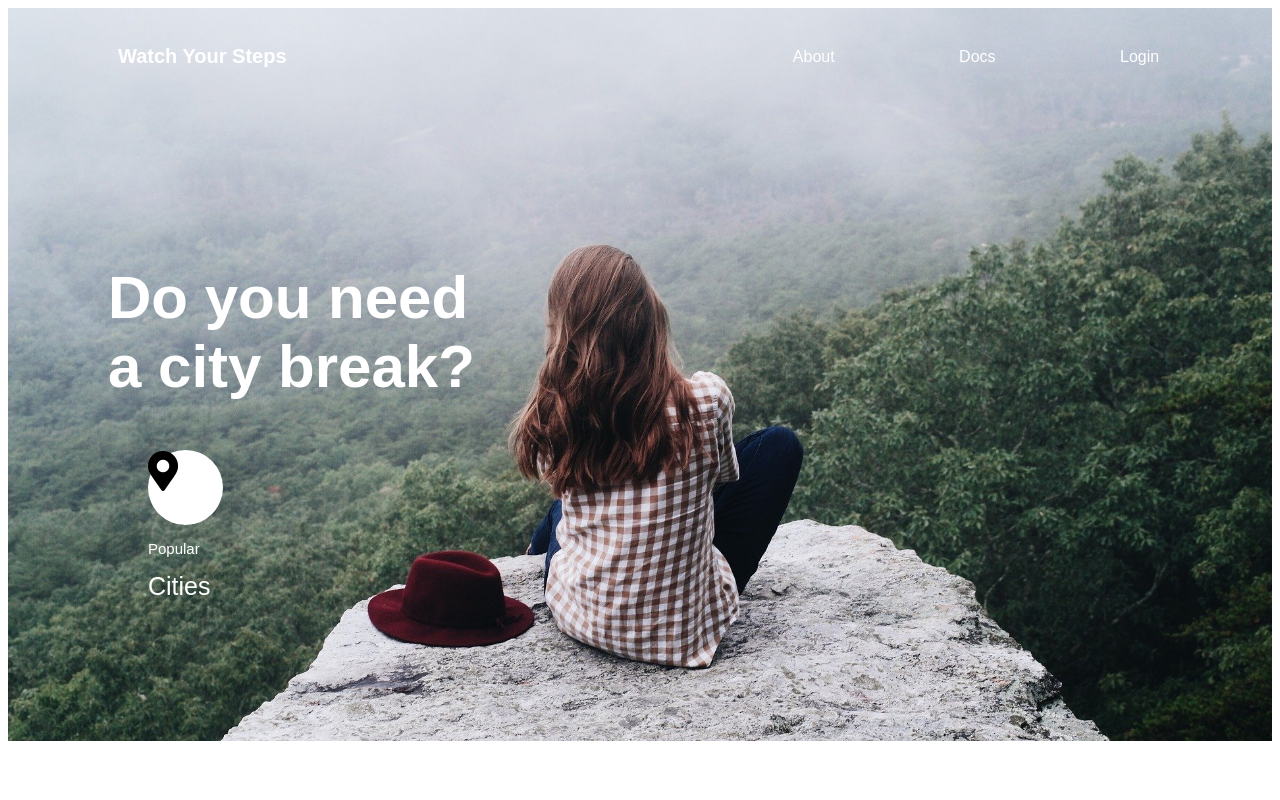
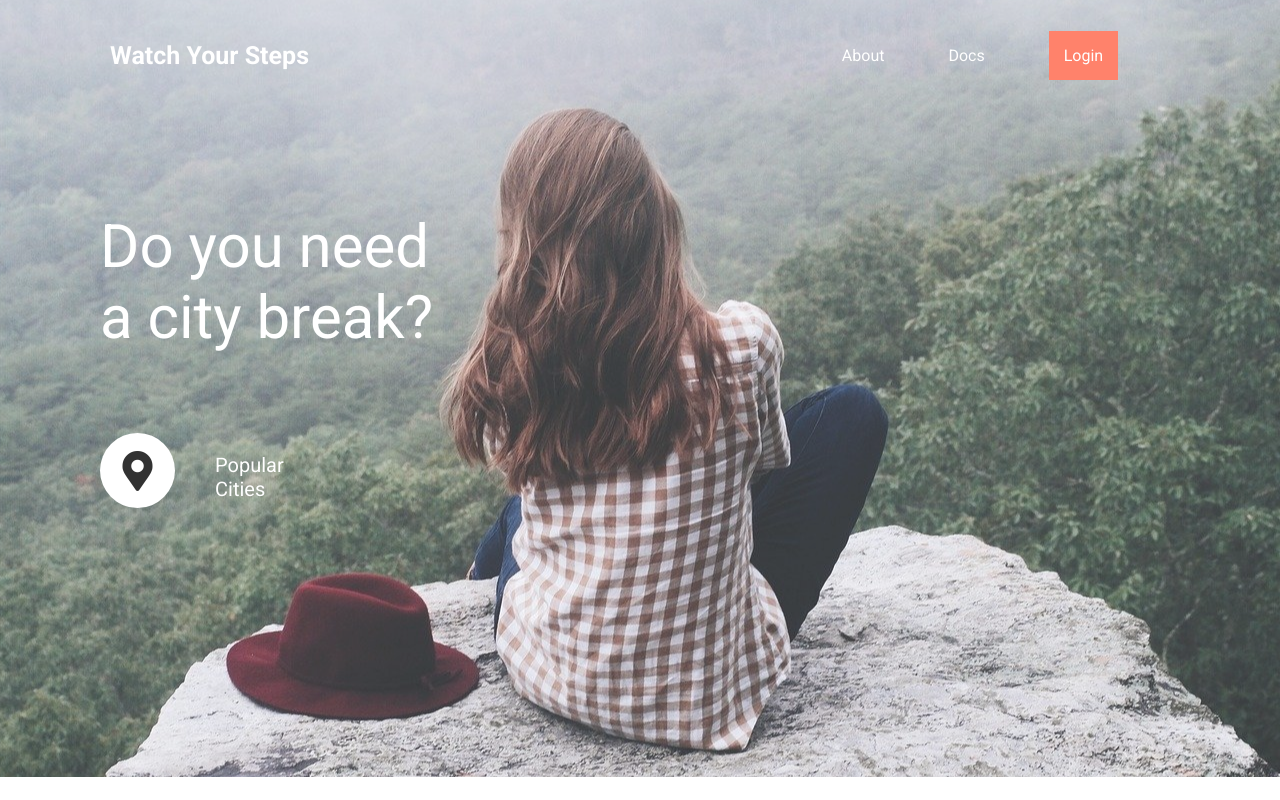
Before and after one commit to nettecode/city, a plain HTML site: page index.html in a window 1280 px wide. Drawn offline with Linux system fonts and the light colour scheme.

Commit message:
add login style and hero-section position

```diff
--- a/index.html
+++ b/index.html
@@ -6,8 +6,9 @@
         <meta http-equiv="X-UA-Compatible" content="ie=edge">
         <title>City break</title>
         <link href="style.css" rel="stylesheet" type="text/css">
-        <link rel="stylesheet" href="https://use.fontawesome.com/releases/v5.13.0/css/all.css">
-        <link rel="stylesheet" href="https://use.fontawesome.com/releases/v5.13.0/css/v4-shims.css">
+        <link href="https://use.fontawesome.com/releases/v5.13.0/css/all.css" rel="stylesheet">
+        <link href="https://use.fontawesome.com/releases/v5.13.0/css/v4-shims.css" rel="stylesheet">
+        <link href="https://fonts.googleapis.com/css2?family=Roboto:wght@400;700&display=swap" rel="stylesheet">
     </head>
     <body>
         <header class="header">
@@ -15,19 +16,22 @@
                     <h2>Watch Your Steps</h2>
             </div>
             <div class="navigation">
-            <li class="navigation-list">
-                <ul><a>About</a></ul>
-                <ul><a>Docs</a></ul>
-                <ul><a>Login</a></ul>
-            </li>
+            <ul class="navigation-list">
+                <li>About</li>
+                <li>Docs</li>
+                <li><a>Login</a></li>
+            </ul>
             </div>
             <section class="hero">
-                <h1>Do you need <br> a city break?</h1>
-                    <ul class="hero-icon">
-                        <div class="circle"><i class="fa fa-map-marker" aria-hidden="true"></i></div>
-                        <p>Popular</p>
-                        <li>Cities</li>
-                    </ul>
+                <span>Do you need</span>
+                <span>a city break?</span>
+                <div class="hero-section">
+                    <div class="circle"><i class="fa fa-map-marker" aria-hidden="true"></i></div>
+                        <ul class="options">
+                                <li>Popular</li>
+                                <li>Cities</li>
+                        </ul>
+                    </div>
             </section>
         </header>
         <!--
--- a/style.css
+++ b/style.css
@@ -1,14 +1,21 @@
+html body {
+    margin: 0px;
+    padding: 0px;
+    font-family: 'Roboto', sans-serif;
+    color: white;
+}
+
 .header {
-    background-image: url(../city/girl.jpg);
-    background-repeat: no-repeat;
-    background-size: cover;
+    background-image: url("./girl.jpg");
+    background-position: center;
+    opacity: 0.8;
     display: grid;
     grid-template-columns: 1fr 1fr;
     grid-template-rows: 1fr 6fr;
     grid-template-areas:
     "steps" "navigation"
     "hero" "hero";
-    font-family: Arial, Helvetica, sans-serif;
+    font-family: 'Roboto', sans-serif;
     color: white;
 }
 
@@ -34,29 +41,26 @@
      float: left;
      list-style: none;
      text-align: center;
-     margin: 40px;
+     margin: 30px;
  }
 
- .navigation-list ul {
+ .navigation-list li {
     display: inline;
-    margin: 20px;
+    margin: 30px;
  }
 
-
- a:hover {
+a {
+    padding: 15px;
     background-color: tomato;
 }
 
-a {
-    padding: 20px;
-}
-
 h2 {
-    font-size: 20px;
+    font-size: 25px;
 }
 
 .steps {
      text-align: left;
+     font: bold;
      margin: 20px;
      padding-left: 90px;
 }
@@ -66,7 +70,9 @@ h2 {
     font-size: 40px;
 }
 
-
+.hero-section {
+    margin-top: 80px;
+}
 .hero-icon {
     list-style: none;
 }
@@ -75,17 +81,35 @@ h2 {
     font-size: 15px;
 }
 
-.hero-icon li {
-    font-size: 25px;
+.circle .options {
+    display: block;
+
+}
+
+.options {
+    list-style: none;
+}
+
+.options {
+    font-size: 20px;
+    float: left;
 }
 
 .fa-map-marker {
     color: black;
 }
 
+span {
+    display: block;
+    font-size: 60px;
+  }
+
 .circle {
     width: 75px;
     height: 75px;
+    float: left;
     border-radius: 50%;
     background-color: white;
+    text-align: center;
+    line-height: 200%;
   }
```
